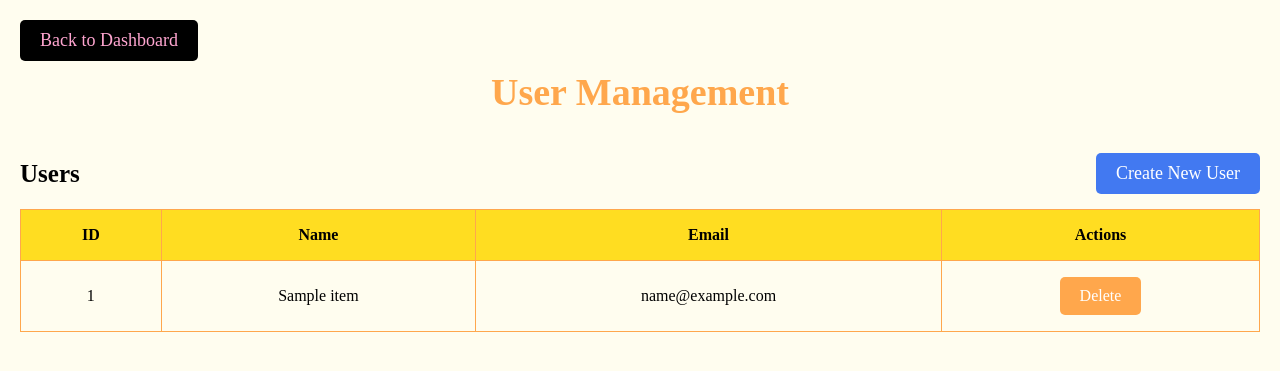
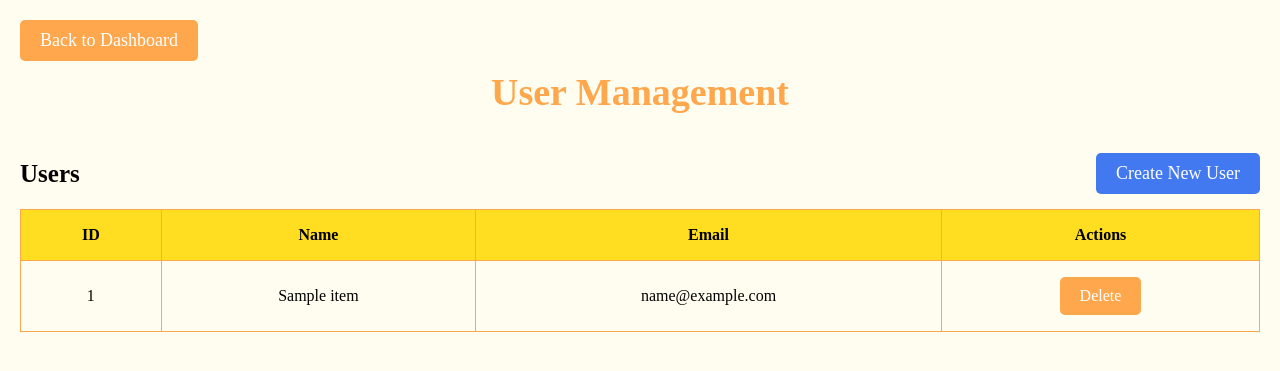
Before and after one commit to Shieliang/BookNPlayWebAdminPanel, a Flask app: page /user_management in a window 1280 px wide. Shown: the top 371 px of the page. Run offline with Flask 3, Linux system fonts and the light colour scheme; the visitor is signed in with stand-in values (Sample User, id 1); a database or web service that is not in the repository returns one stand-in record (values such as "Sample title"); data that the repository does not hold is empty; some web fonts are replaced.

Commit message:
New Version

```diff
--- a/templates/booking_management.html
+++ b/templates/booking_management.html
@@ -33,8 +33,8 @@
             padding: 10px 20px;
             font-size: 18px;
             text-decoration: none;
-            background: #000000;
-            color: #ffa5d0;
+            background: #ffa74c;
+            color: white;
             border-radius: 5px;
             border: none;
             position: absolute;
@@ -43,7 +43,7 @@
         }
 
         .dashboard-btn:hover {
-            background: #000000;
+            background: #e89033;
         }
 
         .button-container {
--- a/templates/facility_management.html
+++ b/templates/facility_management.html
@@ -29,8 +29,8 @@
             padding: 10px 20px;
             font-size: 18px;
             text-decoration: none;
-            background: #000000;
-            color: #ffa5d0;
+            background: #ffa74c;
+            color: white;
             border-radius: 5px;
             border: none;
             position: absolute;
@@ -39,7 +39,7 @@
         }
 
         .dashboard-btn:hover {
-            background: #000000;
+            background: #e89033;
         }
 
         .create-facility-btn {
--- a/templates/user_management.html
+++ b/templates/user_management.html
@@ -41,8 +41,8 @@
             padding: 10px 20px;
             font-size: 18px;
             text-decoration: none;
-            background: #000000;
-            color: #ffa5d0;
+            background: #ffa74c;
+            color: white;
             border-radius: 5px;
             border: none;
             position: absolute;
@@ -51,7 +51,7 @@
         }
 
         .dashboard-btn:hover {
-            background: #000000;
+            background: #e89033;
         }
 
         .create-user-btn {
```
Also changed, not shown: templates/index.html (+3 -5 lines).
